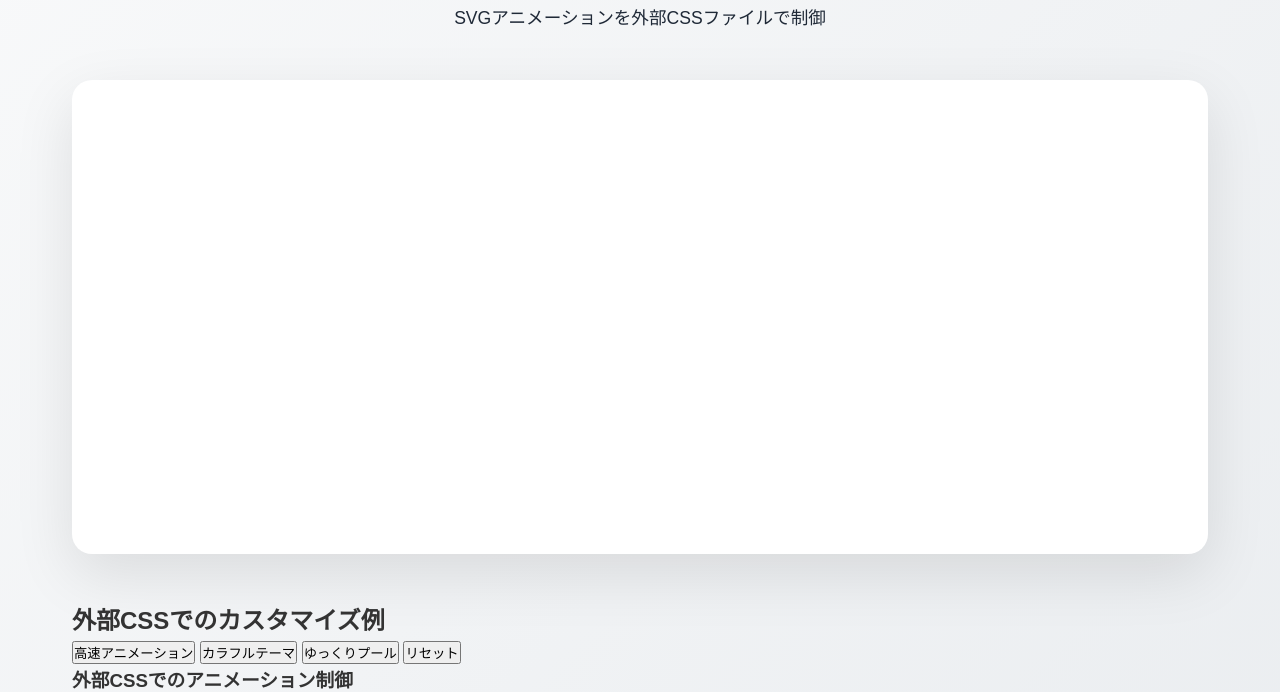
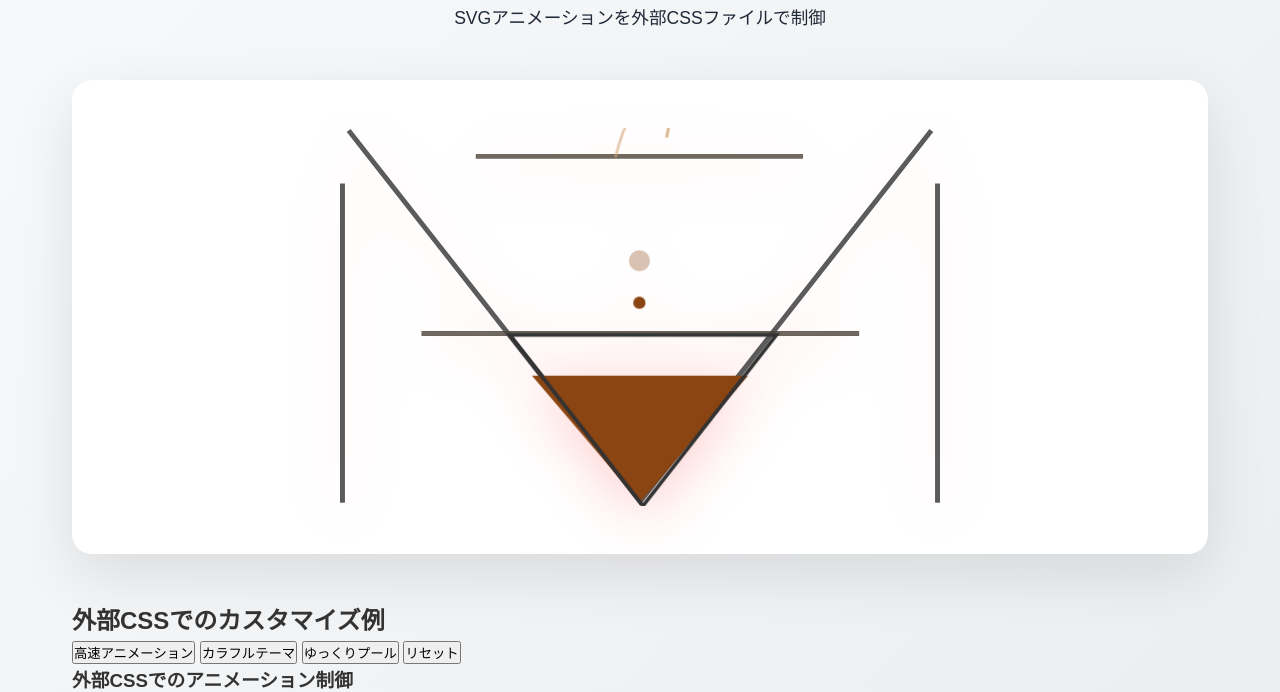
Before and after one commit to nishinohi/coffee-sample, a plain HTML site: page svg-external-demo.html in a window 1280 px wide. Shown: the part 108-800 px from the top of the page. Drawn offline with Linux system fonts and the light colour scheme.

Commit message:
外部CSS制御デモをインラインSVGに修正
- objectタグからinline SVGに変更
- 外部CSSアニメーションが確実に動作
- デバッグ用コンソールログ追加
- ブラウザ互換性問題を解決

```diff
--- a/svg-external-demo.html
+++ b/svg-external-demo.html
@@ -14,10 +14,35 @@
         <p>SVGアニメーションを外部CSSファイルで制御</p>
 
         <div class="svg-wrapper">
-            <!-- クリーンなSVG（スタイルなし） -->
-            <object type="image/svg+xml" data="img/mahot-clean.svg" class="animated-svg">
-                SVGを読み込み中...
-            </object>
+            <!-- インラインSVG（外部CSSで制御） -->
+            <svg class="animated-svg" width="486" height="306" viewBox="0 0 486 306" fill="none" xmlns="http://www.w3.org/2000/svg">
+              <!-- Frame structure -->
+              <path class="dripper-frame" d="M484 45V303.5"/>
+              <path class="dripper-frame" d="M2 45V303.5"/>
+              <path class="dripper-frame" d="M7 2L243 302.5L479 2"/>
+              <path class="dripper-frame" d="M66 166.5H420.5"/>
+              <path class="dripper-frame" d="M110 23L375 23"/>
+
+              <!-- Frame glow effect -->
+              <path class="frame-glow" d="M110 23L375 23"/>
+              <path class="frame-glow" d="M66 166.5H420.5"/>
+
+              <!-- Steam effects -->
+              <path class="steam-1" d="M220 40 Q222 30 225 20 Q228 15 230 10 Q232 5 235 0"/>
+              <path class="steam-2" d="M243 40 Q245 30 248 20 Q251 15 253 10 Q255 5 258 0"/>
+              <path class="steam-3" d="M266 40 Q268 30 271 20 Q274 15 276 10 Q278 5 281 0"/>
+
+              <!-- Coffee drops with different sizes and timing -->
+              <circle class="coffee-drop-1" cx="242.5" cy="70.5" r="20.5"/>
+              <circle class="coffee-drop-2" cx="242.5" cy="133.5" r="9.5"/>
+              <circle class="coffee-drop-3" cx="242.5" cy="100" r="6"/>
+
+              <!-- Coffee pool -->
+              <path class="coffee-pool" d="M243 303L243 303L243 303L243 303Z"/>
+
+              <!-- Dripper structure outline -->
+              <path class="dripper-structure" d="M243 303L136 166L350 166L243 303Z"/>
+            </svg>
         </div>
 
         <div class="controls">
@@ -62,27 +87,35 @@
         function applyFastAnimation() {
             const svg = document.querySelector('.animated-svg');
             svg.classList.add('coffee-drop-fast');
+            console.log('🚀 高速アニメーション適用');
         }
 
         function applyColorfulTheme() {
             const svg = document.querySelector('.animated-svg');
             svg.classList.add('coffee-colorful');
+            console.log('🌈 カラフルテーマ適用');
         }
 
         function applySlowPool() {
             const svg = document.querySelector('.animated-svg');
             svg.classList.add('pool-slow');
+            console.log('🐌 ゆっくりプール適用');
         }
 
         function resetStyles() {
             const svg = document.querySelector('.animated-svg');
             svg.className = 'animated-svg'; // 全クラスをリセット
+            console.log('🔄 スタイルリセット');
         }
 
-        // SVG読み込み後の処理
-        document.querySelector('.animated-svg').addEventListener('load', function() {
-            console.log('✅ SVGが読み込まれました');
+        // ページ読み込み後の処理
+        document.addEventListener('DOMContentLoaded', function() {
+            console.log('✅ ページが読み込まれました');
             console.log('🎨 外部CSSアニメーションが適用されています');
+
+            // アニメーションが動作しているかチェック
+            const drops = document.querySelectorAll('.coffee-drop-1, .coffee-drop-2, .coffee-drop-3');
+            console.log(`☕ コーヒードロップ要素: ${drops.length}個見つかりました`);
         });
     </script>
 </body>
```
